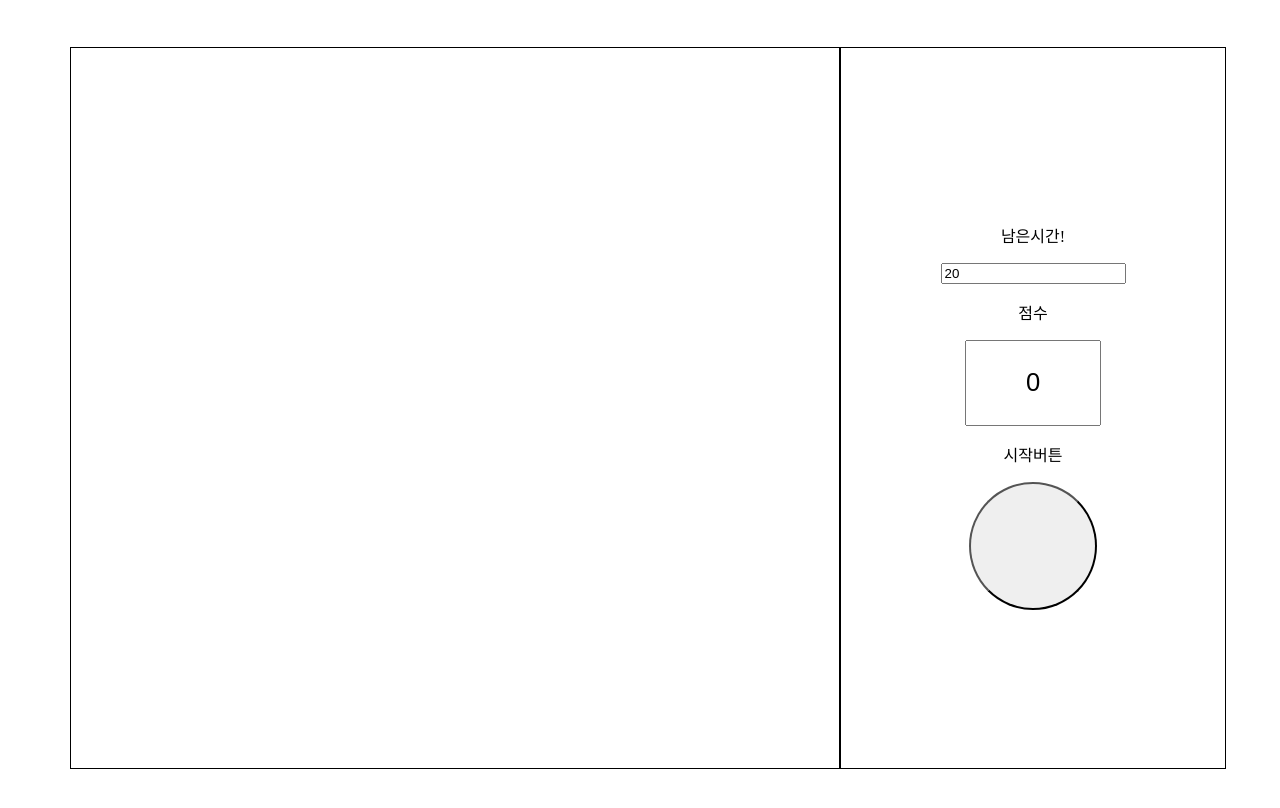
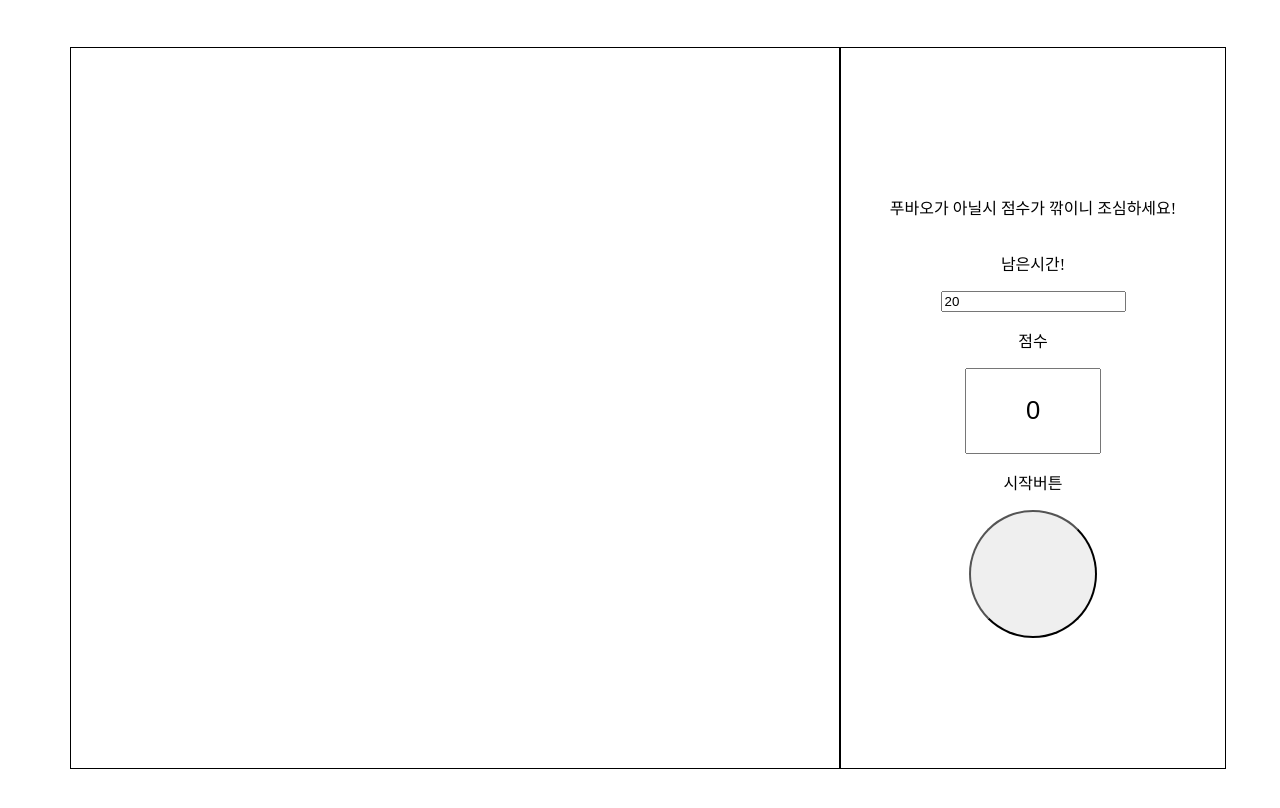
Before and after one commit to LeeEunJeong0731/eunjeong, a plain HTML site: page project/project.html in a window 1280 px wide. Drawn offline with Linux system fonts and the light colour scheme.

Commit message:
간단한 룰추가

```diff
--- a/project/project.html
+++ b/project/project.html
@@ -60,6 +60,7 @@
     <div id="root">
       <div></div>
       <div>
+        <p>푸바오가 아닐시 점수가 깎이니 조심하세요!</p>
         <p>남은시간!</p>
         <input type="text" id="time" value="20" />
         <p>점수</p>
```
